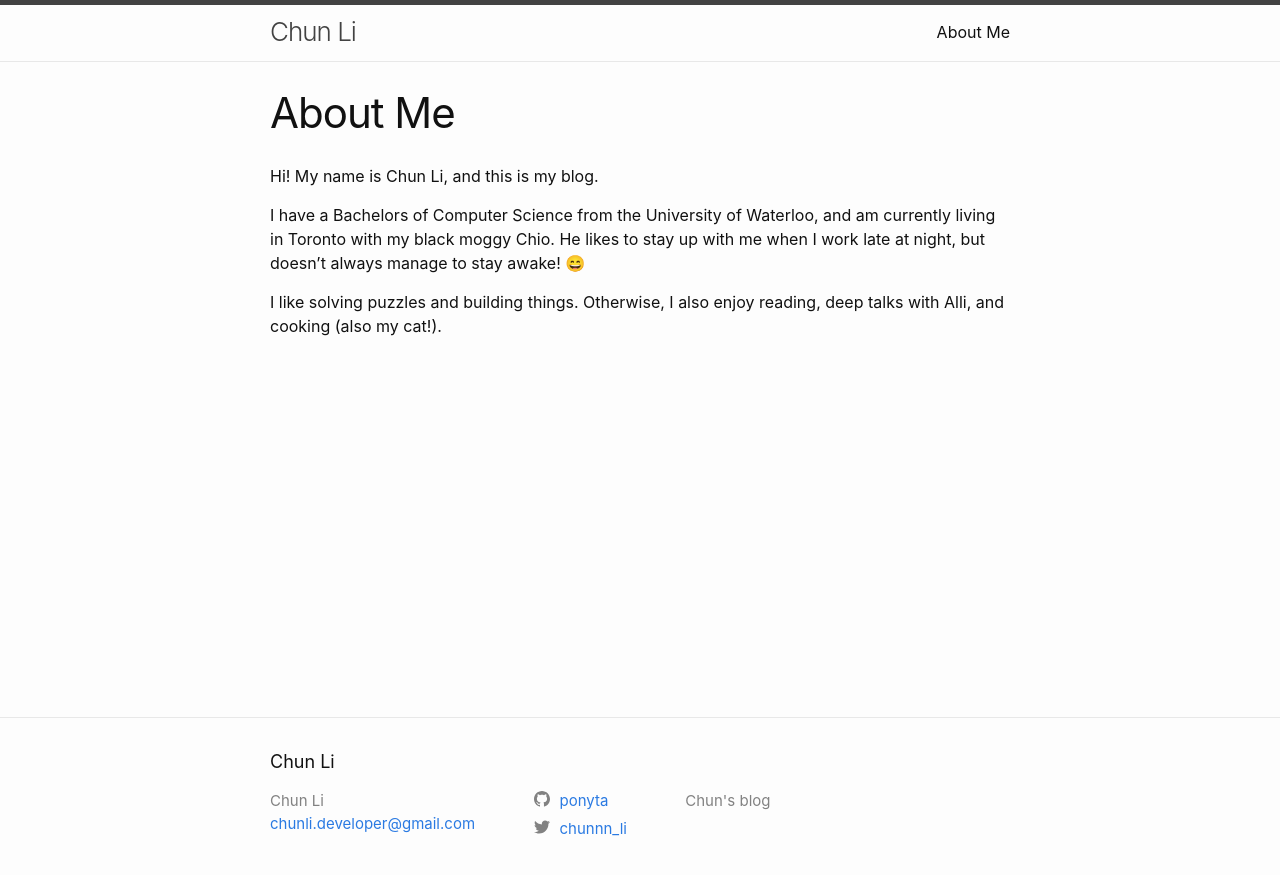
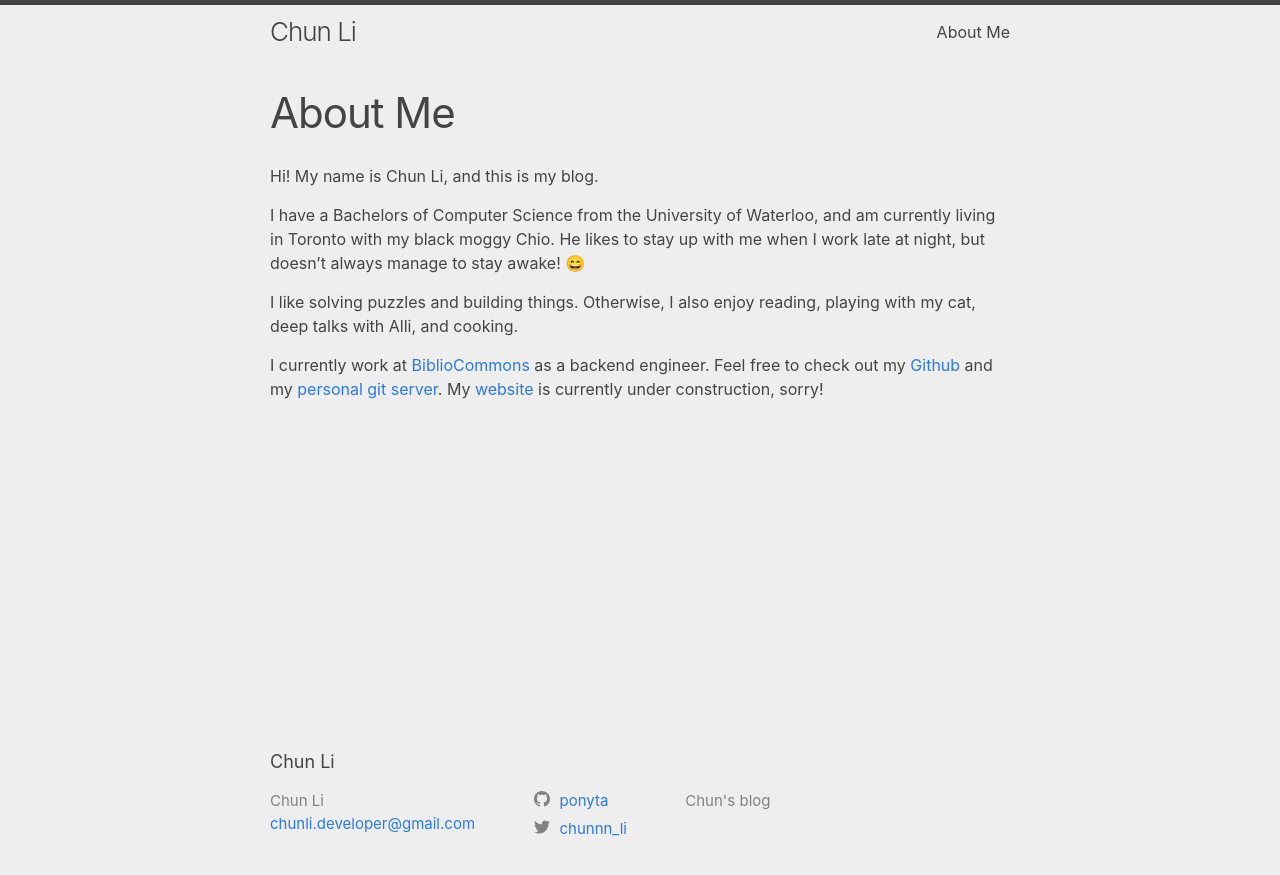
Before and after one commit to ponyta/ponyta.github.io, a Jekyll site: the page built from about.md, in a window 1280 px wide. Shown: the top 875 px of the page. Built offline with Jekyll 4.4.1, drawn with Linux system fonts in a browser that asks for light colours; emoji names are drawn with the system emoji font.

```diff
--- a/_sass/minima.scss
+++ b/_sass/minima.scss
@@ -2,29 +2,29 @@
 
 // Define defaults for each variable.
 
-$base-font-family: -apple-system, BlinkMacSystemFont, "Segoe UI", Roboto, Helvetica, Arial, sans-serif, "Apple Color Emoji", "Segoe UI Emoji", "Segoe UI Symbol" !default;
-$base-font-size:   16px !default;
-$base-font-weight: 400 !default;
-$small-font-size:  $base-font-size * 0.875 !default;
-$base-line-height: 1.5 !default;
+$base-font-family: -apple-system, system-ui, BlinkMacSystemFont, "Segoe UI", Roboto, Helvetica, sans-serif, "Apple Color Emoji", "Segoe UI Emoji", "Segoe UI Symbol" ;
+$base-font-size:   16px;
+$base-font-weight: 400;
+$small-font-size:  $base-font-size * 0.875;
+$base-line-height: 1.5;
 
-$spacing-unit:     30px !default;
+$spacing-unit:     30px;
 
-$text-color:       #111 !default;
-$background-color: #fdfdfd !default;
-$brand-color:      #2a7ae2 !default;
+$text-color:       #444;
+$background-color: #eee;
+$brand-color:      #2a7ae2;
 
-$grey-color:       #828282 !default;
-$grey-color-light: lighten($grey-color, 40%) !default;
-$grey-color-dark:  darken($grey-color, 25%) !default;
+$grey-color:       #828282;
+$grey-color-light: lighten($grey-color, 40%);
+$grey-color-dark:  darken($grey-color, 25%);
 
-$table-text-align: left !default;
+$table-text-align: left;
 
 // Width of the content area
-$content-width:    800px !default;
+$content-width:    800px;
 
-$on-palm:          600px !default;
-$on-laptop:        800px !default;
+$on-palm:          600px;
+$on-laptop:        800px;
 
 // Use media queries like this:
 // @include media-query($on-palm) {
--- a/about.md
+++ b/about.md
@@ -10,5 +10,11 @@ I have a Bachelors of Computer Science from the University of Waterloo, and am
 currently living in Toronto with my black moggy Chio. He likes to stay up with
 me when I work late at night, but doesn't always manage to stay awake! :smile:
 
-I like solving puzzles and building things. Otherwise, I also enjoy reading,
-deep talks with Alli, and cooking (also my cat!).
+I like solving puzzles and building things. Otherwise, I also enjoy
+reading, playing with my cat, deep talks with Alli, and cooking.
+
+I currently work at [BiblioCommons](https://www.bibliocommons.com/) as
+a backend engineer. Feel free to check out my
+[Github](https://www.github.com/ponyta) and my [personal git
+server](https://git.chunli.me). My [website](https://chunli.me) is
+currently under construction, sorry!
```
Also changed, not shown: _drafts/hello-world.md (deleted, +0 -18 lines), _posts/2018-07-14-hello-world.md (added, +16 -0 lines).
